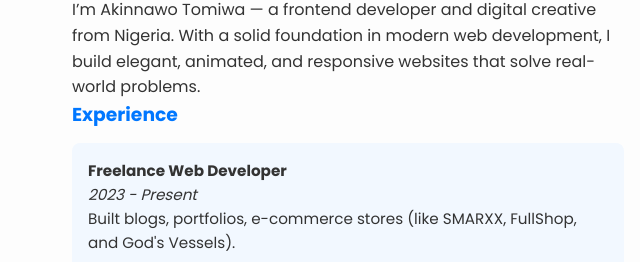
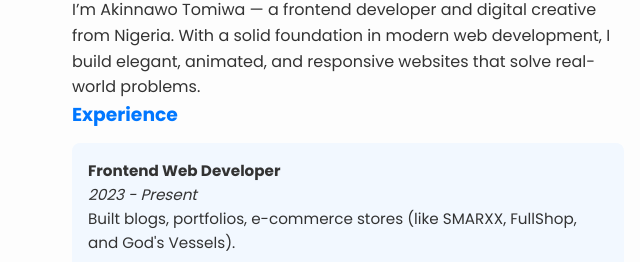
Before and after one commit to SMARTIAN-X/mee, a plain HTML site: page index.html in a window 1280 px wide. Shown: the part 2827-3089 px from the top of the page, 0-640 px from the left. Drawn offline with nearby package versions, Linux system fonts and the light colour scheme.

Commit message:
Update index.html

```diff
--- a/index.html
+++ b/index.html
@@ -102,7 +102,7 @@
 
       <h3>Experience</h3>
       <ul>
-        <li><strong>Freelance Web Developer</strong> <br><em>2023 - Present</em><br>Built blogs, portfolios, e-commerce stores (like SMARXX, FullShop, and God's Vessels).</li>
+        <li><strong>Frontend Web Developer</strong> <br><em>2023 - Present</em><br>Built blogs, portfolios, e-commerce stores (like SMARXX, FullShop, and God's Vessels).</li>
            </ul>
     </div>
 
```
